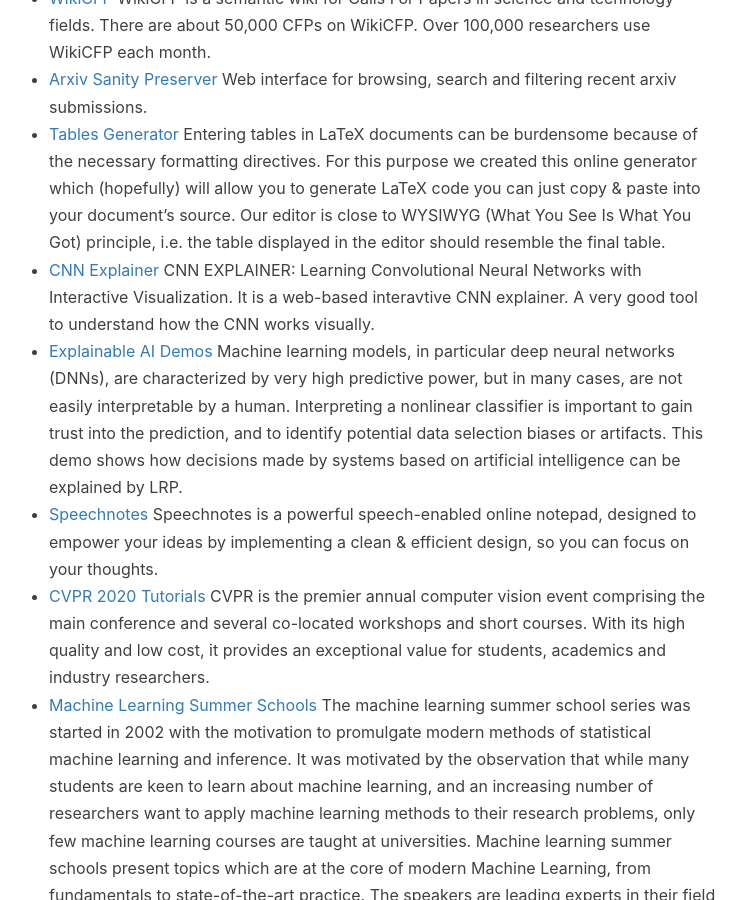
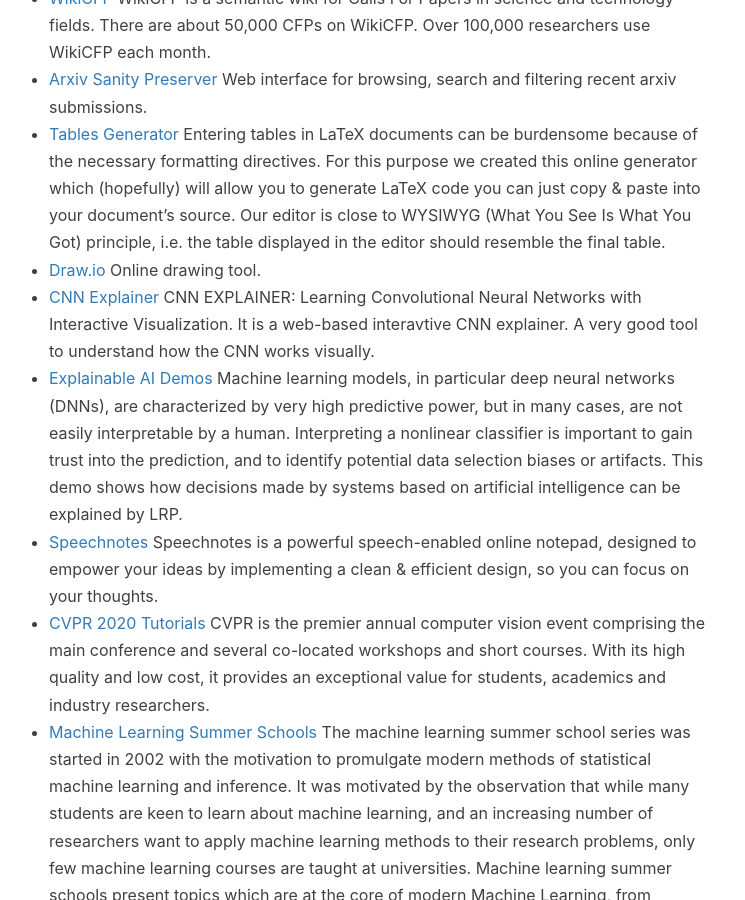
Before and after one commit to jizhang02/jizhang02.github.io, a Jekyll site: the page built from _posts/2020-02-24-resources.markdown, in a window 1280 px wide and 900 px high, scrolled down 880 px. Shown: the whole window, without its empty margins (256-1001 px from the left). Built offline with Jekyll 4.4.1, drawn with Linux system fonts in a browser that asks for light colours; nearby versions of some CDN libraries; comment, search, counter and statistics services are not loaded.

Commit message:
add a online drawing tool.

```diff
--- a/_posts/2020-02-24-resources.markdown
+++ b/_posts/2020-02-24-resources.markdown
@@ -30,6 +30,8 @@
 Web interface for browsing, search and filtering recent arxiv submissions.
 * [Tables Generator](https://www.tablesgenerator.com/)
 Entering tables in LaTeX documents can be burdensome because of the necessary formatting directives. For this purpose we created this online generator which (hopefully) will allow you to generate LaTeX code you can just copy & paste into your document's source. Our editor is close to WYSIWYG (What You See Is What You Got) principle, i.e. the table displayed in the editor should resemble the final table.
+* [Draw.io](https://app.diagrams.net/)
+Online drawing tool.
 * [CNN Explainer](https://poloclub.github.io/cnn-explainer/)
 CNN EXPLAINER: Learning Convolutional Neural Networks with Interactive Visualization. It is a web-based interavtive CNN explainer. A very good tool to understand how the CNN works visually.
 * [Explainable AI Demos](https://lrpserver.hhi.fraunhofer.de/)
```
